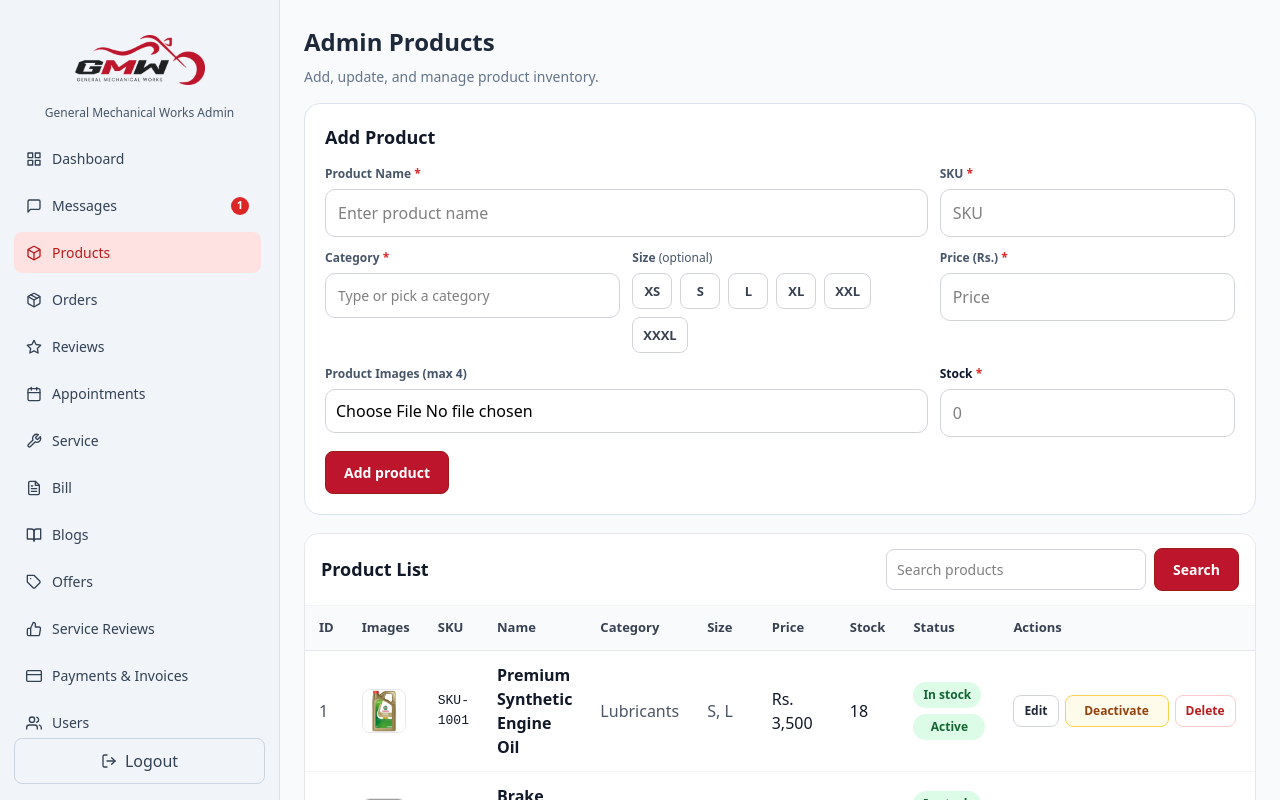
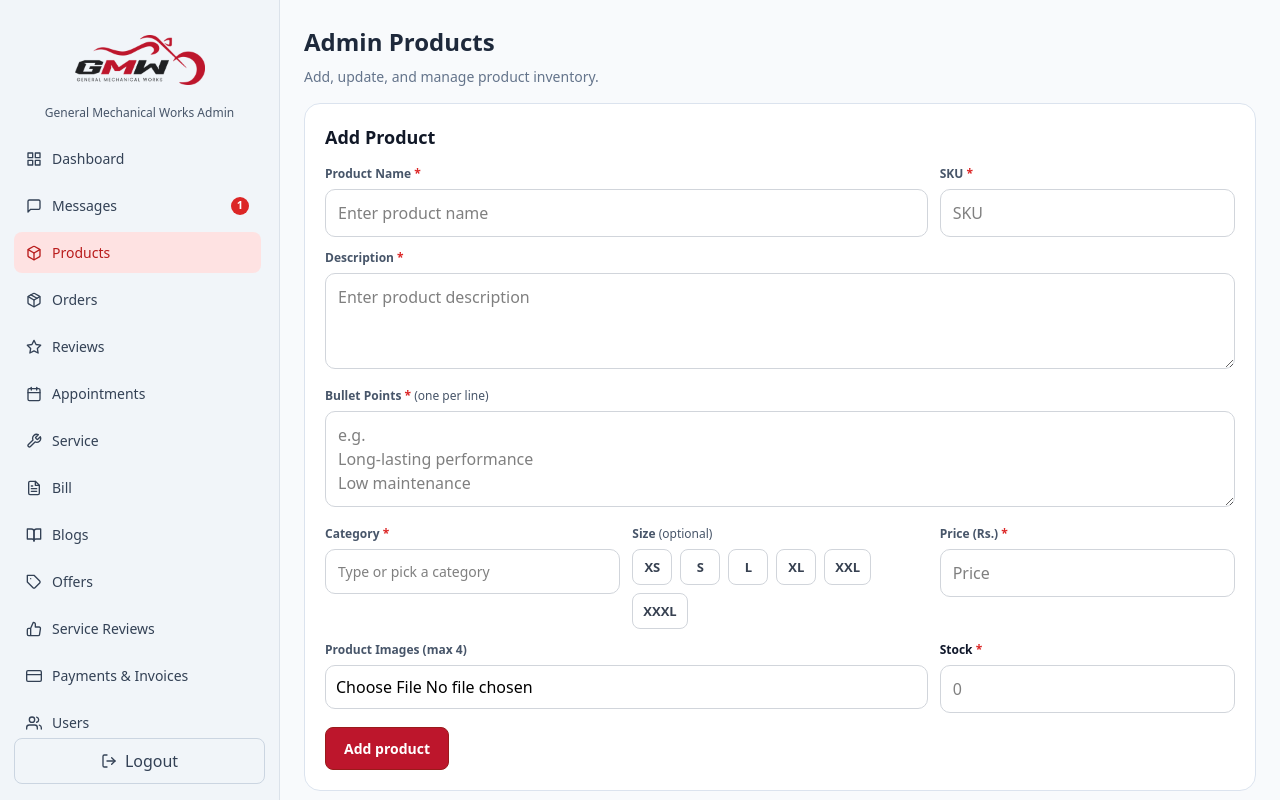
Before and after one commit to Nivesh26/General-Mechanical-Works, a React (Vite) app in the folder Frontend/: page /adminproducts in a window 1280 px wide. Built offline with nearby package versions, Linux system fonts and the light colour scheme; grey boxes are pictures that could not be loaded.

Commit message:
Enhance AdminProducts component by adding description and bullet points fields for products; update initial product data and form handling to accommodate new fields, including validation and display in the product management interface.

```diff
--- a/Frontend/src/AdminPages/AdminProducts.tsx
+++ b/Frontend/src/AdminPages/AdminProducts.tsx
@@ -10,6 +10,8 @@ type Product = {
   id: number
   sku: string
   name: string
+  description: string
+  bulletPoints: string[]
   category: string
   size: string[]
   price: number
@@ -22,6 +24,8 @@ type Product = {
 type ProductForm = {
   sku: string
   name: string
+  description: string
+  bulletPoints: string
   category: string
   size: string[]
   price: string
@@ -41,6 +45,8 @@ const initialProducts: Product[] = [
     id: 1,
     sku: 'SKU-1001',
     name: 'Premium Synthetic Engine Oil',
+    description: 'High-performance synthetic engine oil for cleaner operation and long engine life.',
+    bulletPoints: ['Synthetic blend formula', 'Improves engine cleanliness', 'Suitable for daily commuting'],
     category: 'Lubricants',
     size: ['S', 'L'],
     price: 3500,
@@ -52,6 +58,8 @@ const initialProducts: Product[] = [
     id: 2,
     sku: 'SKU-1002',
     name: 'Brake Service Kit',
+    description: 'Complete brake maintenance kit including pads and cleaning accessories.',
+    bulletPoints: ['Reliable stopping performance', 'Includes core service parts', 'Easy workshop fitment'],
     category: 'Brakes',
     size: ['XL'],
     price: 5200,
@@ -63,6 +71,8 @@ const initialProducts: Product[] = [
     id: 3,
     sku: 'SKU-1003',
     name: 'All-weather Tyre 100/90-17',
+    description: 'Durable all-weather tyre with strong grip for city and highway riding.',
+    bulletPoints: ['All-season tread pattern', 'Stable on wet roads', 'Long-lasting compound'],
     category: 'Tyres',
     size: ['XXL', 'XXXL'],
     price: 12500,
@@ -75,6 +85,8 @@ const initialProducts: Product[] = [
 const emptyForm: ProductForm = {
   sku: '',
   name: '',
+  description: '',
+  bulletPoints: '',
   category: '',
   size: [],
   price: '',
@@ -90,7 +102,7 @@ const INACTIVE_ROW_ACCENT = '#fb7185'
 const INACTIVE_IMG_BORDER = '#fecaca'
 const INACTIVE_IMG_BG = '#fff1f2'
 
-type ProductFieldKey = 'name' | 'sku' | 'category' | 'price' | 'stock' | 'images'
+type ProductFieldKey = 'name' | 'sku' | 'description' | 'category' | 'price' | 'stock' | 'images'
 
 const borderNormal = '1px solid #d1d5db'
 const borderError = '1px solid #dc2626'
@@ -105,11 +117,13 @@ const validateProductForm = (
   const e: Partial<Record<ProductFieldKey, string>> = {}
   const trimmedSku = form.sku.trim().toUpperCase()
   const trimmedName = form.name.trim()
+  const trimmedDescription = form.description.trim()
   const trimmedCategory = form.category.trim()
   const parsedPrice = Number(form.price)
   const parsedStock = Number(form.stock)
 
   if (!trimmedName) e.name = 'Product name is required.'
+  if (!trimmedDescription) e.description = 'Product description is required.'
   if (!trimmedSku) e.sku = 'SKU is required.'
   else if (products.some((p) => p.sku === trimmedSku && p.id !== editingId)) {
     e.sku = 'This SKU is already in use.'
@@ -167,7 +181,12 @@ const AdminProducts = () => {
     (event: React.ChangeEvent<HTMLInputElement | HTMLSelectElement>) => {
       setForm((prev) => ({ ...prev, [field]: event.target.value }))
       const errKey: ProductFieldKey | undefined =
-        field === 'name' || field === 'sku' || field === 'category' || field === 'price' || field === 'stock'
+        field === 'name' ||
+        field === 'sku' ||
+        field === 'description' ||
+        field === 'category' ||
+        field === 'price' ||
+        field === 'stock'
           ? field
           : undefined
       if (errKey) clearFieldError(errKey)
@@ -224,6 +243,11 @@ const AdminProducts = () => {
 
     const trimmedSku = form.sku.trim().toUpperCase()
     const trimmedName = form.name.trim()
+    const trimmedDescription = form.description.trim()
+    const finalBulletPoints = form.bulletPoints
+      .split('\n')
+      .map((line) => line.trim())
+      .filter(Boolean)
     const trimmedCategory = form.category.trim()
     const finalSizes = sortSizes([...new Set(form.size)])
     const parsedPrice = Number(form.price)
@@ -243,6 +267,8 @@ const AdminProducts = () => {
                 ...p,
                 sku: trimmedSku,
                 name: trimmedName,
+                description: trimmedDescription,
+                bulletPoints: finalBulletPoints,
                 category: trimmedCategory,
                 size: finalSizes,
                 price: parsedPrice,
@@ -262,6 +288,8 @@ const AdminProducts = () => {
         id: prev.length > 0 ? Math.max(...prev.map((p) => p.id)) + 1 : 1,
         sku: trimmedSku,
         name: trimmedName,
+        description: trimmedDescription,
+        bulletPoints: finalBulletPoints,
         category: trimmedCategory,
         size: finalSizes,
         price: parsedPrice,
@@ -278,6 +306,8 @@ const AdminProducts = () => {
     setForm({
       sku: product.sku,
       name: product.name,
+      description: product.description,
+      bulletPoints: product.bulletPoints.join('\n'),
       category: product.category,
       size: product.size,
       price: String(product.price),
@@ -312,6 +342,8 @@ const AdminProducts = () => {
     if (!q) return true
     return (
       product.name.toLowerCase().includes(q) ||
+      product.description.toLowerCase().includes(q) ||
+      product.bulletPoints.some((point) => point.toLowerCase().includes(q)) ||
       product.sku.toLowerCase().includes(q) ||
       product.category.toLowerCase().includes(q) ||
       product.size.some((s) => s.toLowerCase().includes(q)) ||
@@ -384,6 +416,54 @@ const AdminProducts = () => {
                 {fieldErrors.sku && (
                   <p style={{ margin: '4px 0 0', fontSize: '12px', color: '#dc2626' }}>{fieldErrors.sku}</p>
                 )}
+              </div>
+
+              <div style={{ gridColumn: 'span 12' }}>
+                <label style={{ display: 'block', fontSize: '12px', fontWeight: 600, color: '#475569', marginBottom: '6px' }}>
+                  Description <span style={{ color: '#dc2626' }}>*</span>
+                </label>
+                <textarea
+                  value={form.description}
+                  onChange={(e) => {
+                    setForm((prev) => ({ ...prev, description: e.target.value }))
+                    clearFieldError('description')
+                  }}
+                  placeholder="Enter product description"
+                  aria-invalid={Boolean(fieldErrors.description)}
+                  rows={3}
+                  style={{
+                    width: '100%',
+                    border: fieldErrors.description ? borderError : borderNormal,
+                    borderRadius: '10px',
+                    padding: '11px 12px',
+                    resize: 'vertical',
+                    fontFamily: 'inherit',
+                  }}
+                />
+                {fieldErrors.description && (
+                  <p style={{ margin: '4px 0 0', fontSize: '12px', color: '#dc2626' }}>{fieldErrors.description}</p>
+                )}
+              </div>
+
+              <div style={{ gridColumn: 'span 12' }}>
+                <label style={{ display: 'block', fontSize: '12px', fontWeight: 600, color: '#475569', marginBottom: '6px' }}>
+                  Bullet Points <span style={{ color: '#dc2626' }}>*</span>{' '}
+                  <span style={{ fontWeight: 400, color: '#475569' }}>(one per line)</span>
+                </label>
+                <textarea
+                  value={form.bulletPoints}
+                  onChange={(e) => setForm((prev) => ({ ...prev, bulletPoints: e.target.value }))}
+                  placeholder={'e.g.\nLong-lasting performance\nLow maintenance'}
+                  rows={3}
+                  style={{
+                    width: '100%',
+                    border: borderNormal,
+                    borderRadius: '10px',
+                    padding: '11px 12px',
+                    resize: 'vertical',
+                    fontFamily: 'inherit',
+                  }}
+                />
               </div>
 
               <div style={{ gridColumn: 'span 4' }}>
@@ -719,16 +799,16 @@ const AdminProducts = () => {
             </form>
           </div>
 
-          <div style={{ overflowX: 'auto' }}>
-            <table style={{ width: '100%', borderCollapse: 'collapse' }}>
+          <div style={{ overflowX: 'auto', padding: '8px 10px 10px' }}>
+            <table style={{ width: '100%', borderCollapse: 'separate', borderSpacing: 0 }}>
               <thead>
                 <tr style={{ background: '#f9fafb' }}>
-                  {['ID', 'Images', 'SKU', 'Name', 'Category', 'Size', 'Price', 'Stock', 'Status', 'Actions'].map((head) => (
+                  {['ID', 'Images', 'SKU', 'Name', 'Description', 'Highlights', 'Category', 'Size', 'Price', 'Stock', 'Status', 'Actions'].map((head) => (
                     <th
                       key={head}
                       style={{
                         textAlign: 'left',
-                        padding: '12px 14px',
+                        padding: '14px 16px',
                         fontSize: '13px',
                         fontWeight: 700,
                         color: '#374151',
@@ -756,18 +836,19 @@ const AdminProducts = () => {
                     >
                       <td
                         style={{
-                          padding: '12px 14px',
+                          padding: '14px 16px',
                           borderBottom: inactiveRow ? `1px solid ${INACTIVE_ROW_BORDER}` : '1px solid #f3f4f6',
                           color: inactiveRow ? '#374151' : '#4b5563',
+                          verticalAlign: 'top',
                         }}
                       >
                         {product.id}
                       </td>
                       <td
                         style={{
-                          padding: '10px 14px',
+                          padding: '12px 16px',
                           borderBottom: inactiveRow ? `1px solid ${INACTIVE_ROW_BORDER}` : '1px solid #f3f4f6',
-                          verticalAlign: 'middle',
+                          verticalAlign: 'top',
                         }}
                       >
                         {product.images.length > 0 ? (
@@ -791,64 +872,115 @@ const AdminProducts = () => {
                       </td>
                       <td
                         style={{
-                          padding: '12px 14px',
+                          padding: '14px 16px',
                           borderBottom: inactiveRow ? `1px solid ${INACTIVE_ROW_BORDER}` : '1px solid #f3f4f6',
                           color: inactiveRow ? '#1e293b' : '#111827',
                           fontFamily: 'monospace',
+                          verticalAlign: 'top',
                         }}
                       >
                         {product.sku}
                       </td>
                       <td
                         style={{
-                          padding: '12px 14px',
+                          padding: '14px 16px',
                           borderBottom: inactiveRow ? `1px solid ${INACTIVE_ROW_BORDER}` : '1px solid #f3f4f6',
                           color: inactiveRow ? '#0f172a' : '#111827',
                           fontWeight: 600,
+                          verticalAlign: 'top',
                         }}
                       >
                         {product.name}
                       </td>
                       <td
                         style={{
-                          padding: '12px 14px',
+                          padding: '14px 16px',
                           borderBottom: inactiveRow ? `1px solid ${INACTIVE_ROW_BORDER}` : '1px solid #f3f4f6',
                           color: inactiveRow ? '#334155' : '#4b5563',
+                          maxWidth: '260px',
+                          verticalAlign: 'top',
+                          lineHeight: 1.4,
+                        }}
+                      >
+                        <span
+                          style={{
+                            display: 'inline-block',
+                            overflow: 'hidden',
+                            textOverflow: 'ellipsis',
+                            whiteSpace: 'nowrap',
+                            maxWidth: '100%',
+                          }}
+                          title={product.description}
+                        >
+                          {product.description}
+                        </span>
+                      </td>
+                      <td
+                        style={{
+                          padding: '14px 16px',
+                          borderBottom: inactiveRow ? `1px solid ${INACTIVE_ROW_BORDER}` : '1px solid #f3f4f6',
+                          color: inactiveRow ? '#334155' : '#4b5563',
+                          maxWidth: '260px',
+                          verticalAlign: 'top',
+                        }}
+                      >
+                        {product.bulletPoints.length > 0 ? (
+                          <ul style={{ margin: 0, paddingLeft: '16px', display: 'grid', gap: '4px' }}>
+                            {product.bulletPoints.slice(0, 2).map((point) => (
+                              <li key={point} style={{ fontSize: '13px', lineHeight: 1.35 }}>
+                                {point}
+                              </li>
+                            ))}
+                          </ul>
+                        ) : (
+                          '—'
+                        )}
+                      </td>
+                      <td
+                        style={{
+                          padding: '14px 16px',
+                          borderBottom: inactiveRow ? `1px solid ${INACTIVE_ROW_BORDER}` : '1px solid #f3f4f6',
+                          color: inactiveRow ? '#334155' : '#4b5563',
+                          verticalAlign: 'top',
                         }}
                       >
                         {product.category}
                       </td>
                       <td
                         style={{
-                          padding: '12px 14px',
+                          padding: '14px 16px',
                           borderBottom: inactiveRow ? `1px solid ${INACTIVE_ROW_BORDER}` : '1px solid #f3f4f6',
                           color: inactiveRow ? '#334155' : '#4b5563',
+                          verticalAlign: 'top',
                         }}
                       >
                         {product.size.length > 0 ? product.size.join(', ') : '-'}
                       </td>
                       <td
                         style={{
-                          padding: '12px 14px',
+                          padding: '14px 16px',
                           borderBottom: inactiveRow ? `1px solid ${INACTIVE_ROW_BORDER}` : '1px solid #f3f4f6',
                           color: inactiveRow ? '#0f172a' : '#111827',
+                          verticalAlign: 'top',
                         }}
                       >
                         {formatRs(product.price)}
                       </td>
                       <td
                         style={{
-                          padding: '12px 14px',
+                          padding: '14px 16px',
                           borderBottom: inactiveRow ? `1px solid ${INACTIVE_ROW_BORDER}` : '1px solid #f3f4f6',
                           color: inactiveRow ? '#0f172a' : '#111827',
+                          verticalAlign: 'top',
                         }}
                       >
                         {product.stock}
                       </td>
                       <td
                         style={{
-                          padding: '12px 14px',
+                          padding: '14px 16px',
                           borderBottom: inactiveRow ? `1px solid ${INACTIVE_ROW_BORDER}` : '1px solid #f3f4f6',
+                          verticalAlign: 'top',
                         }}
                       >
                         <div style={{ display: 'flex', flexDirection: 'column', gap: '6px', alignItems: 'flex-start' }}>
@@ -885,7 +1017,7 @@ const AdminProducts = () => {
                       </td>
                       <td
                         style={{
-                          padding: '12px 14px',
+                          padding: '14px 16px',
                           borderBottom: inactiveRow ? `1px solid ${INACTIVE_ROW_BORDER}` : '1px solid #f3f4f6',
                           verticalAlign: 'middle',
                           whiteSpace: 'nowrap',
@@ -980,7 +1112,7 @@ const AdminProducts = () => {
                 {filteredProducts.length === 0 && (
                   <tr>
                     <td
-                      colSpan={10}
+                      colSpan={12}
                       style={{
                         padding: '18px 14px',
                         textAlign: 'center',
```
